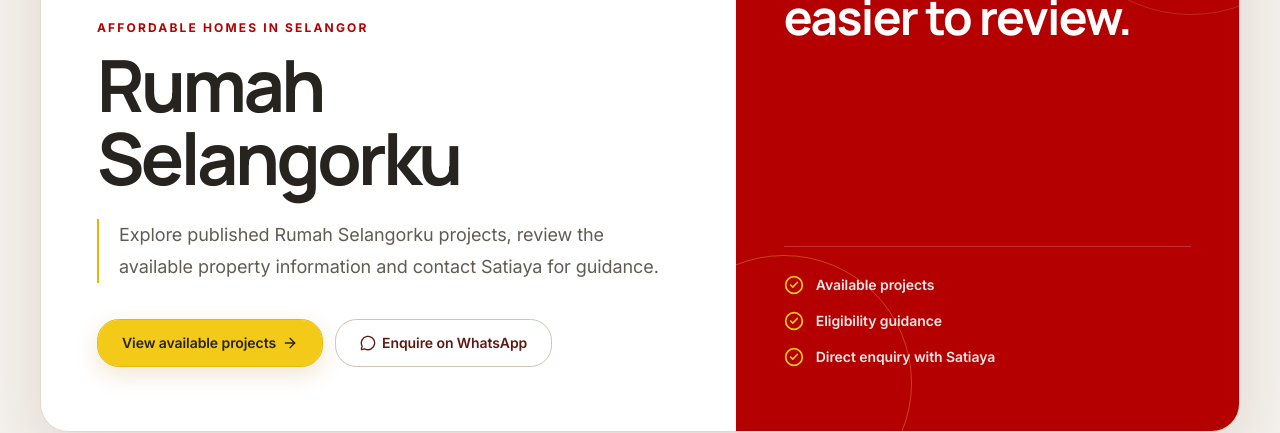
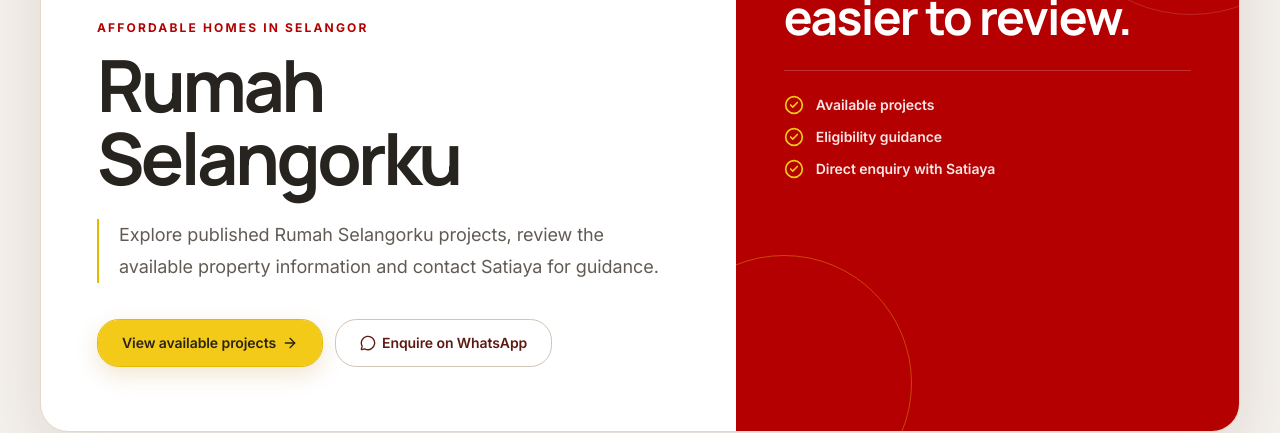
Before and after one commit to sathiyarealestateagent-a11y/satiaya-property-website, a Next.js app: page /rumah-selangorku in a window 1280 px wide. Shown: the part 315-748 px from the top of the page. Built offline with nearby package versions, Linux system fonts and the light colour scheme; no server answers; the database is empty.

Commit message:
Move Rumah Selangorku panel details upward

```diff
--- a/app/rumah-selangorku/page.tsx
+++ b/app/rumah-selangorku/page.tsx
@@ -262,7 +262,7 @@ export default async function RumahSelangorkuPage() {
             </div>
           </div>
 
-          <aside className="relative flex min-h-[26rem] min-w-0 flex-col justify-between overflow-hidden bg-[#B40000] px-7 py-10 text-white sm:px-10 sm:py-12 lg:min-h-full lg:px-12 lg:py-16">
+          <aside className="relative flex min-h-[26rem] min-w-0 flex-col overflow-hidden bg-[#B40000] px-7 py-10 text-white sm:px-10 sm:py-12 lg:min-h-full lg:px-12 lg:py-16">
             <div
               className="absolute -right-24 -top-24 size-72 rounded-full border border-white/15"
               aria-hidden="true"
@@ -276,7 +276,7 @@ export default async function RumahSelangorkuPage() {
                 {pageConfig.panelTitle}
               </h2>
             </div>
-            <ul className="relative mt-10 grid gap-4 border-t border-white/20 pt-7 text-sm font-semibold text-white/90">
+            <ul className="relative mt-7 grid gap-3 border-t border-white/20 pt-6 text-xs font-semibold text-white/90 sm:text-sm">
               {pageConfig.panelItems.map((item) => (
                 <li key={item} className="flex items-center gap-3">
                   <CheckCircle2
```
